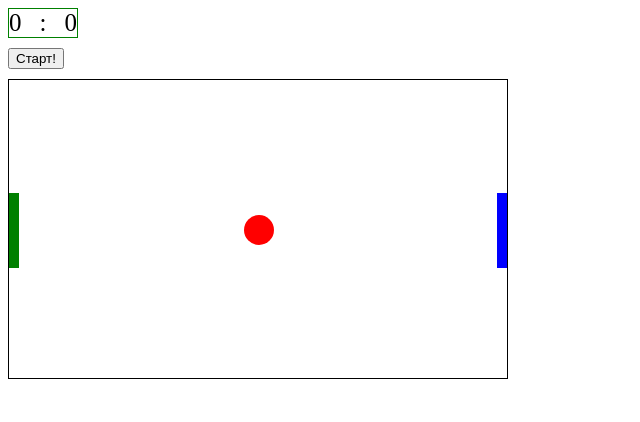
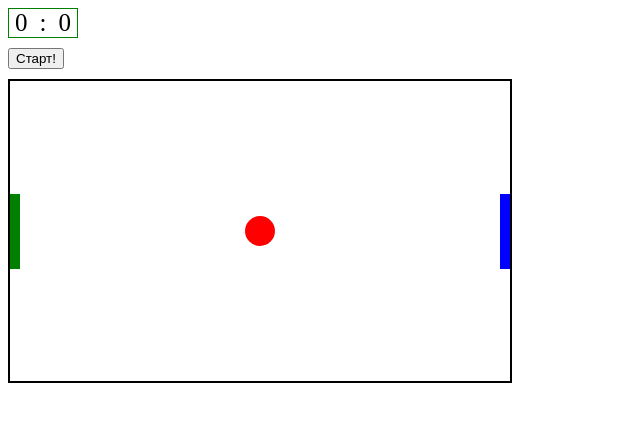
Before and after one commit to igor-khramko/FD2-khramko, a website: page N.43 TENNIS_DOM/index.html in a window 1280 px wide. Shown: the whole page, without its empty margins (0-640 px from the left). Drawn offline with Linux system fonts and the light colour scheme.

Commit message:
N43 TENNIS_DOM

```diff
--- a/N.40 TENNIS_DOM/index.html
+++ b/N.43 TENNIS_DOM/index.html
@@ -5,7 +5,7 @@
     <meta name="viewport" content="width=device-width, initial-scale=1.0">
     <meta http-equiv="X-UA-Compatible" content="ie=edge">
     <link type="text/css" rel="stylesheet" href="main.css">
-    <title>N.40 TENNIS_DOM</title>
+    <title>N.43 TENNIS_DOM</title>
 </head>
 <body>
     <div class="score">
--- a/N.40 TENNIS_DOM/main.css
+++ b/N.43 TENNIS_DOM/main.css
@@ -1,6 +1,5 @@
 .game-field{
     position: relative;
-    box-sizing: border-box;
 }
 
 .score{
@@ -9,7 +8,7 @@
     width: 70px;
     font-size: 25px;
     display: flex;
-    justify-content: space-between;
+    justify-content: space-around;
 }
 
 .button-start{
--- a/N.40 TENNIS_DOM/script.js
+++ b/N.43 TENNIS_DOM/script.js
@@ -59,7 +59,7 @@ var gameAssets = (function createGameAssets(){
         width : 500,
         height : 300,
         background : "white",
-        border : "1px solid black"
+        border : "2px solid black"
     }
     playingField.center = {x: playingField.width/2, y: playingField.height/2};  //координаты центра игрового поля
     playingField.top = playingField.center.y - playingField.height/2;           //верхняя граница игрового поля
@@ -199,6 +199,7 @@ function tick() {
         }
         // вылетел ли мяч левее стены?
         if (gameAssets.ball.posX<0 && gameStatus == 1){
+            gameAssets.ball.posX = 0;
             gameAssets.ball.speedX=0;
             gameAssets.ball.speedY=0;
             gameAssets.player1.speedY=0;
@@ -209,6 +210,7 @@ function tick() {
         }
         // вылетел ли мяч правее стены?
         if (gameAssets.ball.posX+gameAssets.ball.width>gameAssets.playingField.width && gameStatus == 1){
+            gameAssets.ball.posX = gameAssets.playingField.width - gameAssets.ball.width;
             gameAssets.ball.speedX=0;
             gameAssets.ball.speedY=0;
             gameAssets.player1.speedY=0;
```
Also changed, not shown: N.43 TENNIS_DOM/package.json (renamed from N.40 TENNIS_DOM/package.json).
